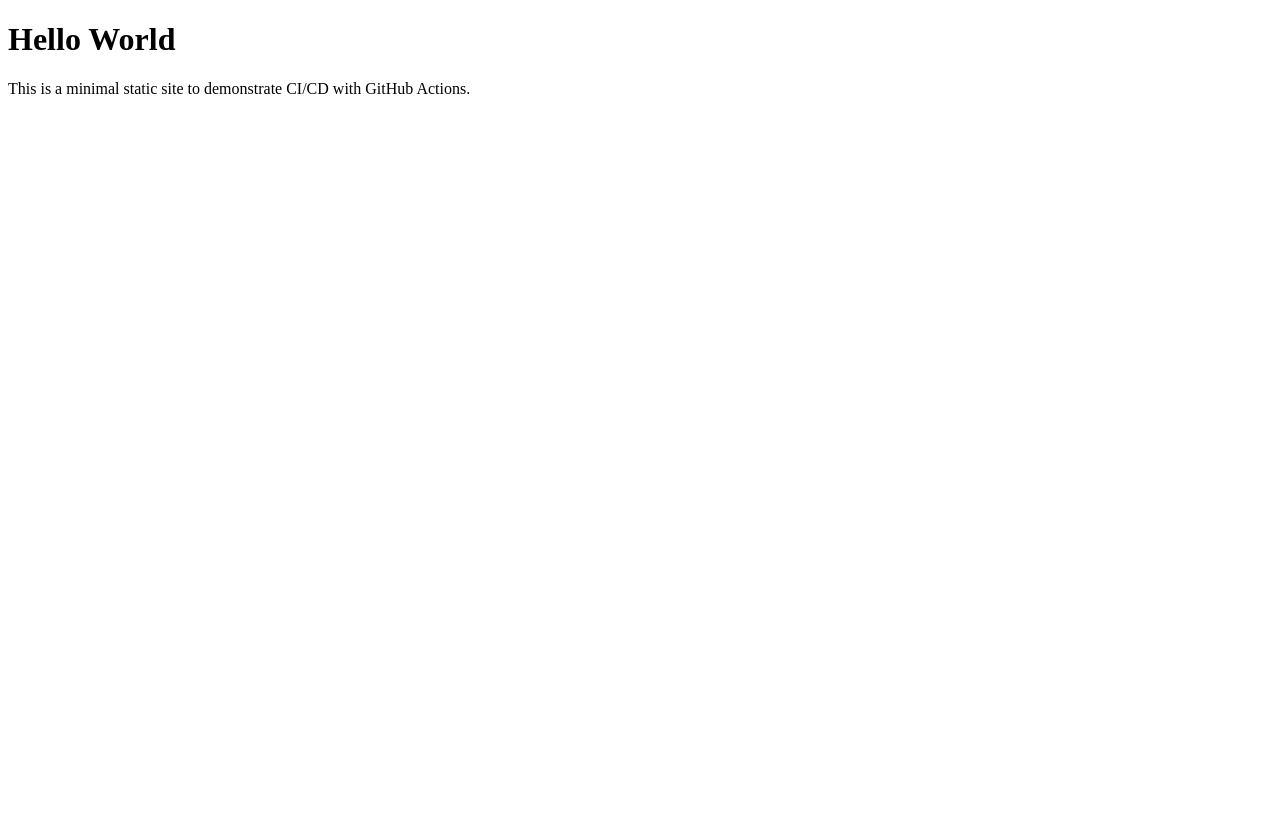
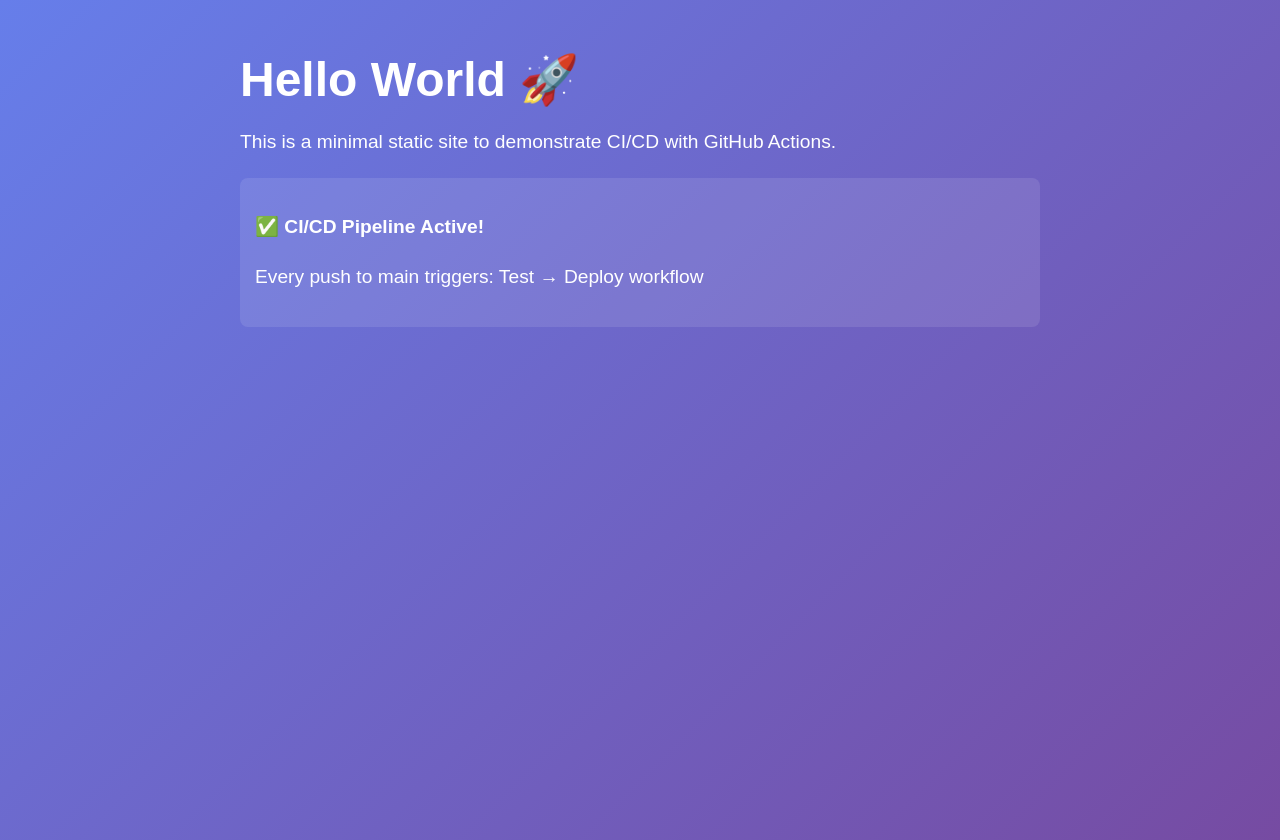
Before and after one commit to ratnakarchakkapalli/simple-web-app, a plain HTML site: page public/index.html in a window 1280 px wide. Before the commit the page ends 800 px from the top, so only its background shows below. Drawn offline with Linux system fonts and the light colour scheme.

Commit message:
Enhance UI: add styling and pipeline status

```diff
--- a/public/index.html
+++ b/public/index.html
@@ -2,10 +2,40 @@
 <html>
   <head>
     <meta charset="utf-8"/>
+    <meta name="viewport" content="width=device-width, initial-scale=1.0"/>
     <title>Simple CI/CD Demo</title>
+    <style>
+      body {
+        font-family: Arial, sans-serif;
+        max-width: 800px;
+        margin: 0 auto;
+        padding: 20px;
+        background: linear-gradient(135deg, #667eea 0%, #764ba2 100%);
+        color: white;
+        min-height: 100vh;
+      }
+      h1 {
+        font-size: 3em;
+        margin-bottom: 10px;
+      }
+      p {
+        font-size: 1.2em;
+        line-height: 1.6;
+      }
+      .status {
+        background: rgba(255, 255, 255, 0.1);
+        padding: 15px;
+        border-radius: 8px;
+        margin-top: 20px;
+      }
+    </style>
   </head>
   <body>
-    <h1>Hello World</h1>
+    <h1>Hello World 🚀</h1>
     <p>This is a minimal static site to demonstrate CI/CD with GitHub Actions.</p>
+    <div class="status">
+      <p><strong>✅ CI/CD Pipeline Active!</strong></p>
+      <p>Every push to main triggers: Test → Deploy workflow</p>
+    </div>
   </body>
 </html>
```
